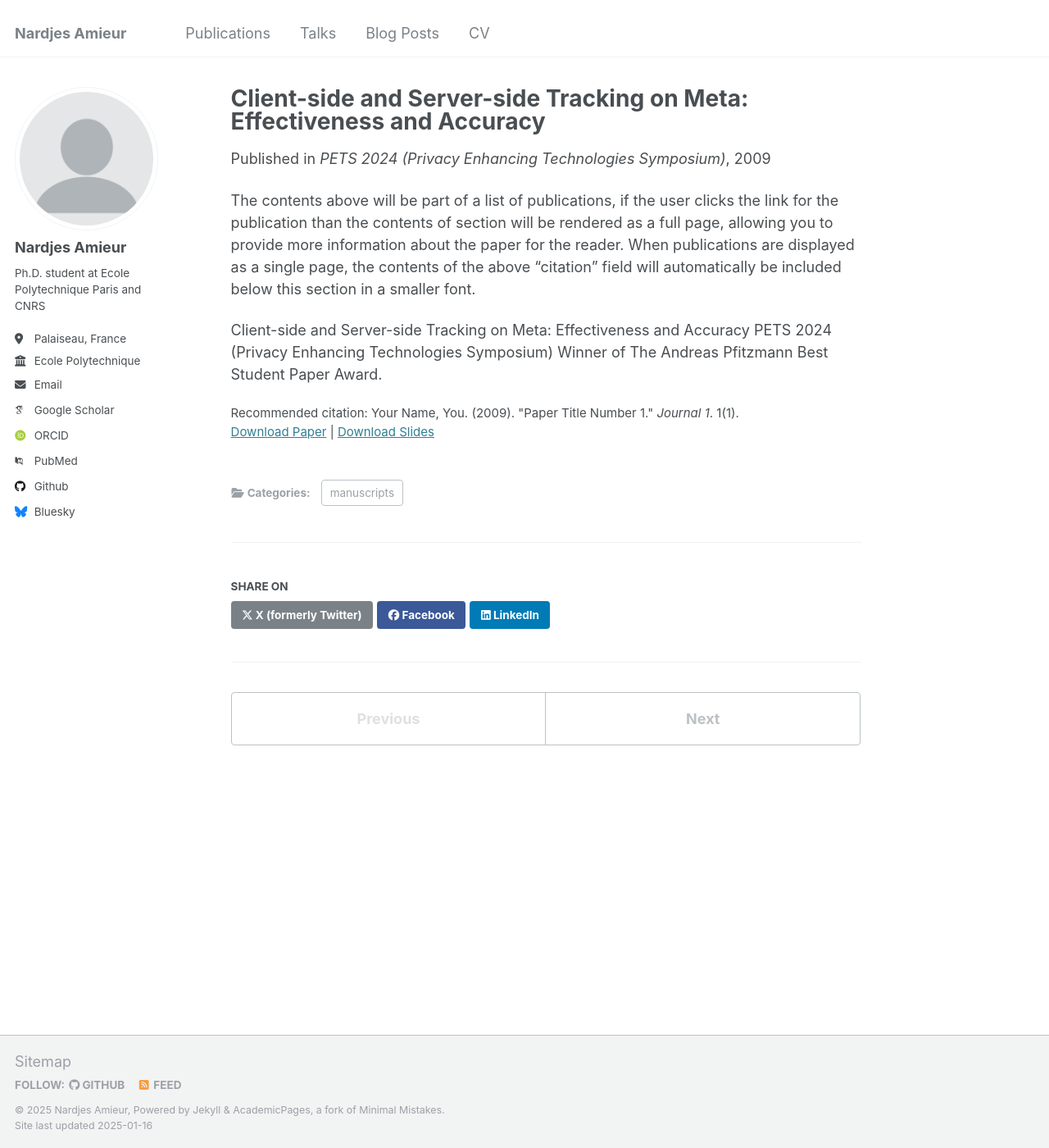
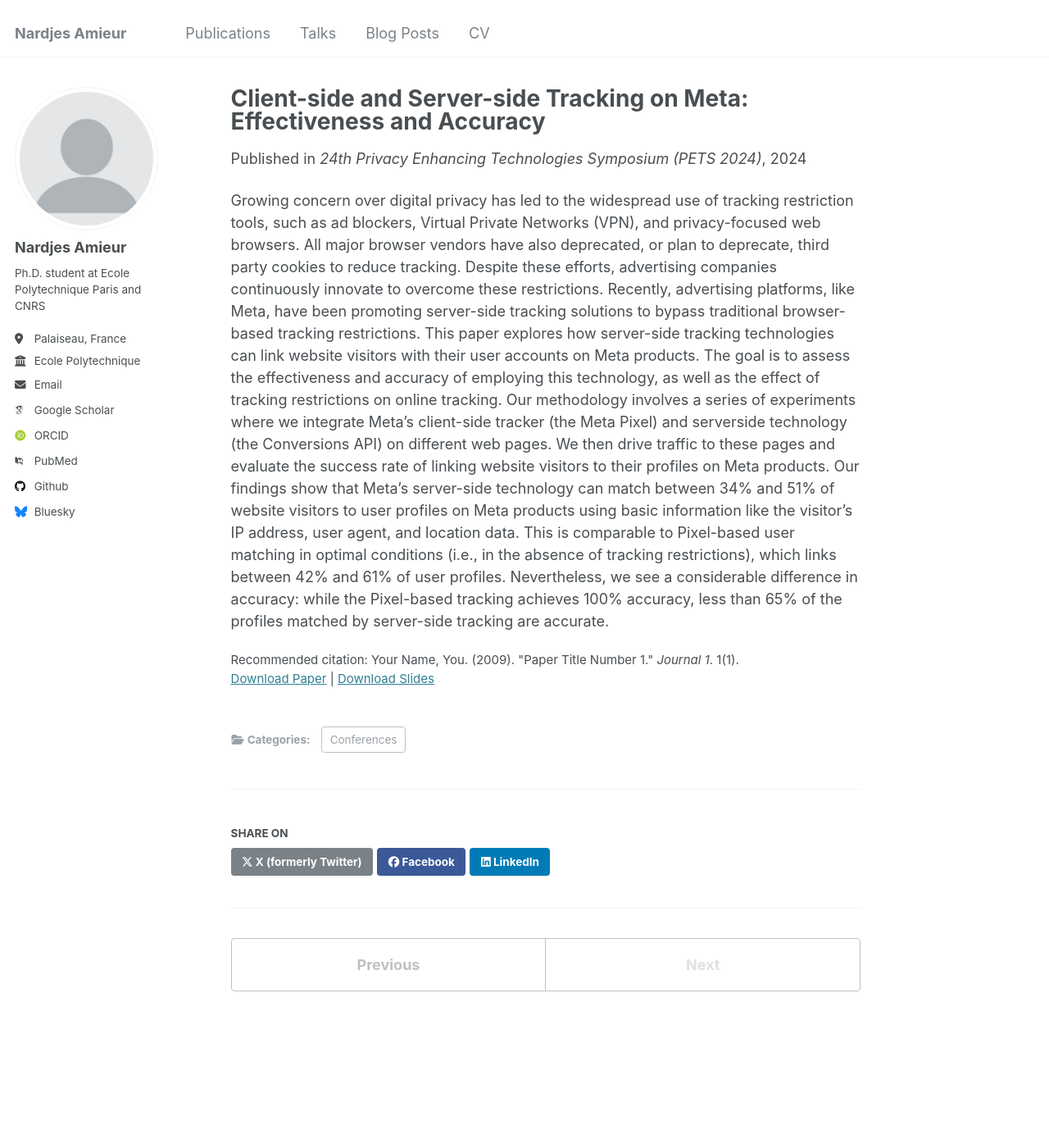
Before and after one commit to Nardjes-Am/Nardjes-Am.github.io, a Jekyll site: the page built from _publications/2009-10-01-paper-title-number-1.md, in a window 1280 px wide and 1400 px high. Shown: the whole window at 82% size. Built offline with Jekyll 4.4.1, drawn with Linux system fonts in a browser that asks for light colours; some web fonts are replaced.

Commit message:
Update 2009-10-01-paper-title-number-1.md

```diff
--- a/_publications/2009-10-01-paper-title-number-1.md
+++ b/_publications/2009-10-01-paper-title-number-1.md
@@ -1,19 +1,23 @@
 ---
 title: "Client-side and Server-side Tracking on Meta: Effectiveness and Accuracy"
 collection: publications
-category: manuscripts
+category: Conferences
 permalink: /publication/2009-10-01-paper-title-number-1
-excerpt: 'This paper is about the number 1. The number 2 is left for future work.'
-date: 2009-10-01
-venue: 'PETS 2024 (Privacy Enhancing Technologies Symposium)'
-slidesurl: 'http://academicpages.github.io/files/slides1.pdf'
-paperurl: 'http://academicpages.github.io/files/paper1.pdf'
+excerpt: 'Winner of The Andreas Pfitzmann Best Student Paper Award..'
+date:  Jul 2024, Bristol, United Kingdom.
+venue: '24th Privacy Enhancing Technologies Symposium (PETS 2024)'
+slidesurl: ''
+paperurl: 'https://hal.science/hal-04665102v1/file/popets-2024-0086.pdf'
 citation: 'Your Name, You. (2009). &quot;Paper Title Number 1.&quot; <i>Journal 1</i>. 1(1).'
 ---
 
-The contents above will be part of a list of publications, if the user clicks the link for the publication than the contents of section will be rendered as a full page, allowing you to provide more information about the paper for the reader. When publications are displayed as a single page, the contents of the above "citation" field will automatically be included below this section in a smaller font.
 
 
-Client-side and Server-side Tracking on Meta: Effectiveness and
-Accuracy PETS 2024 (Privacy Enhancing Technologies Symposium)
-Winner of The Andreas Pfitzmann Best Student Paper Award.
+
+Growing concern over digital privacy has led to the widespread use of tracking restriction tools, such as ad blockers, Virtual Private
+Networks (VPN), and privacy-focused web browsers. All major browser vendors have also deprecated, or plan to deprecate, third party cookies to reduce tracking. Despite these efforts, advertising companies continuously innovate to overcome these restrictions.
+Recently, advertising platforms, like Meta, have been promoting server-side tracking solutions to bypass traditional browser-based
+tracking restrictions. This paper explores how server-side tracking technologies can link website visitors with their user accounts on Meta products.
+The goal is to assess the effectiveness and accuracy of employing this technology, as well as the effect of tracking restrictions on online
+tracking. Our methodology involves a series of experiments where we integrate Meta’s client-side tracker (the Meta Pixel) and serverside technology (the Conversions API) on different web pages. We then drive traffic to these pages and evaluate the success rate of linking website visitors to their profiles on Meta products.
+Our findings show that Meta’s server-side technology can match between 34% and 51% of website visitors to user profiles on Meta products using basic information like the visitor’s IP address, user agent, and location data. This is comparable to Pixel-based user matching in optimal conditions (i.e., in the absence of tracking restrictions), which links between 42% and 61% of user profiles. Nevertheless, we see a considerable difference in accuracy: while the Pixel-based tracking achieves 100% accuracy, less than 65% of the profiles matched by server-side tracking are accurate.
```
